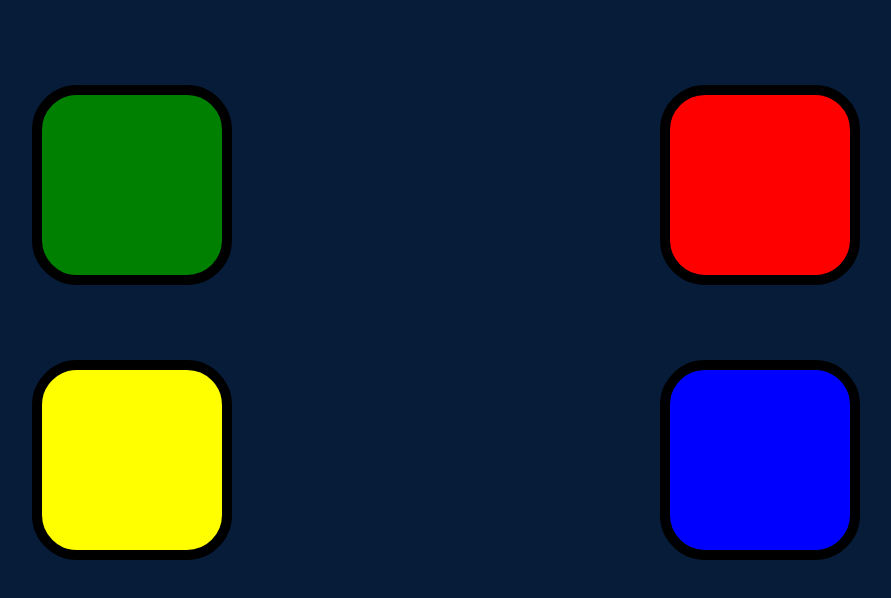
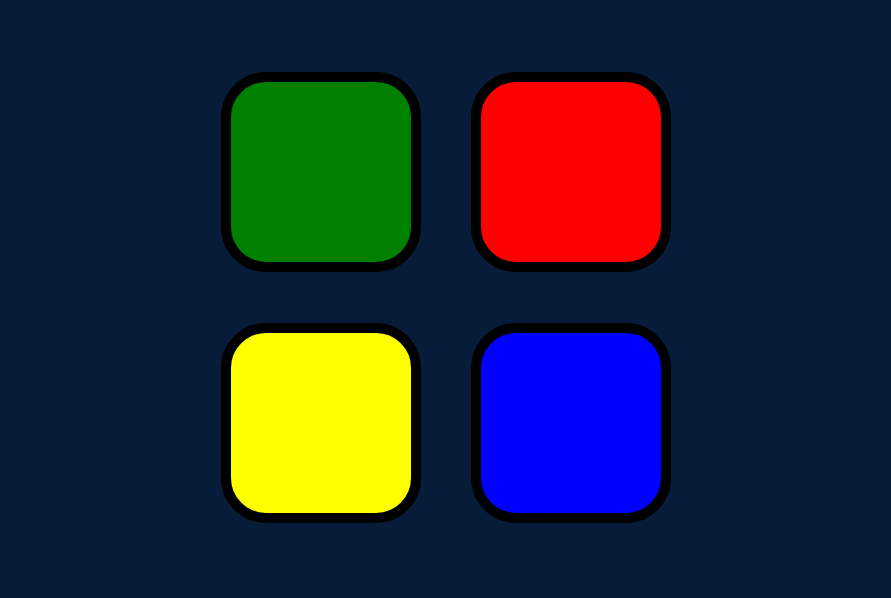
Before and after one commit to AmjedAlsadig/Simon-Game, a plain HTML site: page index.html in a window 1280 px wide. Shown: the part 124-722 px from the top of the page, without its empty margins (194-1085 px from the left). Drawn offline with nearby package versions, Linux system fonts and the light colour scheme.

Commit message:
Update style.css
updating style for desktop margins

```diff
--- a/style.css
+++ b/style.css
@@ -13,11 +13,18 @@ h1{
 }
 
 .play-btn{
-    margin: 3% auto;
+    margin: 2%;
     width: 200px;
     height: 200px;
     border: 10px black solid;
     border-radius: 45px;
+}
+
+.green, .yellow{
+    margin-left :auto ;
+}
+.red, .blue{
+    margin-right: auto;
 }
 
 .green{
```
